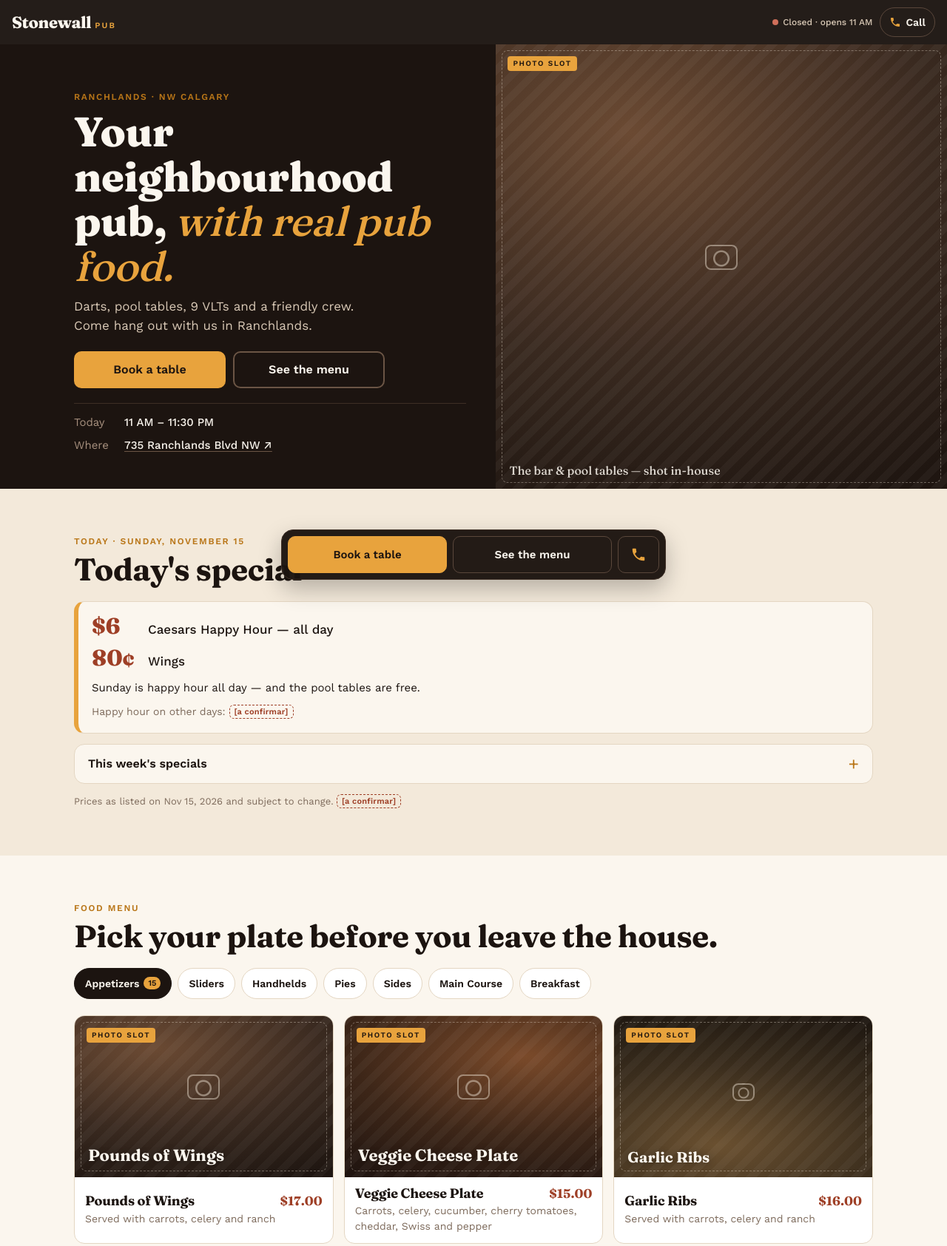
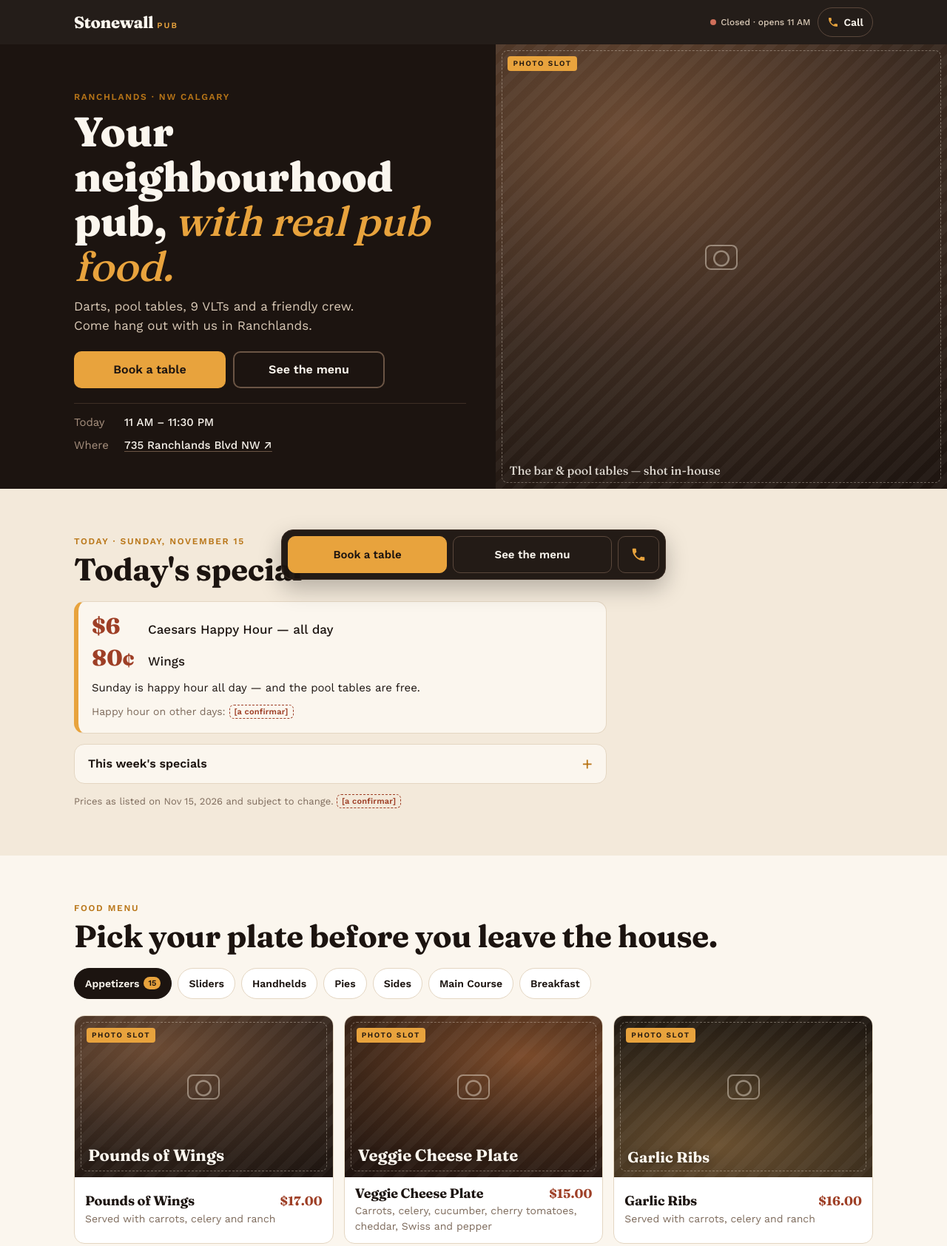
Before and after one commit to KimCidDev/stonewall-pub-website, a plain HTML site: page index.html in a window 1280 px wide. Shown: the top 1685 px of the page at 74% size. Drawn offline with nearby package versions, Linux system fonts and the light colour scheme.

Commit message:
Fix desktop layout: align top bar, uniform photo slots, narrower specials and booking
Co-Authored-By: Claude Opus 5.5 <noreply@anthropic.com>
Claude-Session: https://claude.ai/code/session_01KAPocuBz1D6gjB83gD2U53

```diff
--- a/css/styles.css
+++ b/css/styles.css
@@ -412,6 +412,10 @@ fieldset { border: 0; margin: 0; padding: 0; min-width: 0; }
   .dishes .dish .dish__photo::after { inset: 8px; }
   .dishes .dish .photo-slot__tag { top: 16px; left: 16px; font-size: 10px; padding: 5px 7px; }
   .dishes .dish .photo-slot__label { display: block; font-size: 20px; }
+  .dishes .dish .dish__photo::before { width: 44px; height: 34px; margin: -30px 0 0 -22px; background: radial-gradient(circle at 50% 55%, transparent 8px, rgba(243,233,218,.45) 9px, rgba(243,233,218,.45) 10.5px, transparent 11.5px); }
+  .topbar { padding: 10px max(32px, calc((100vw - 1080px) / 2)); }
+  .specials .section__head, .today-card, .week, .specials .fineprint { max-width: 720px; }
+  .bookform, .bookdone { max-width: 720px; }
 }
 
 @media (min-width: 1000px) {
```
